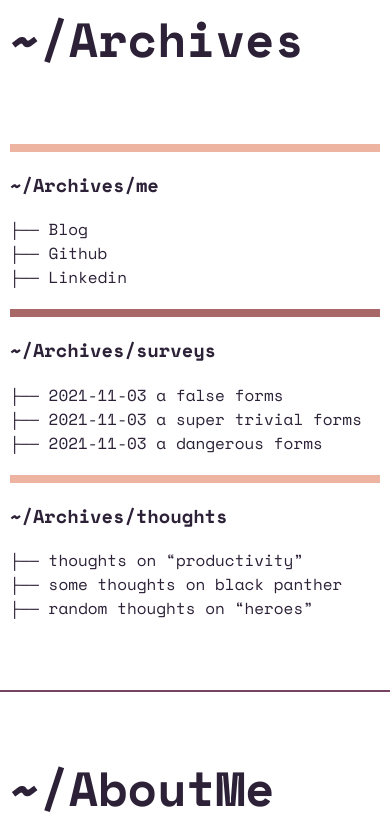
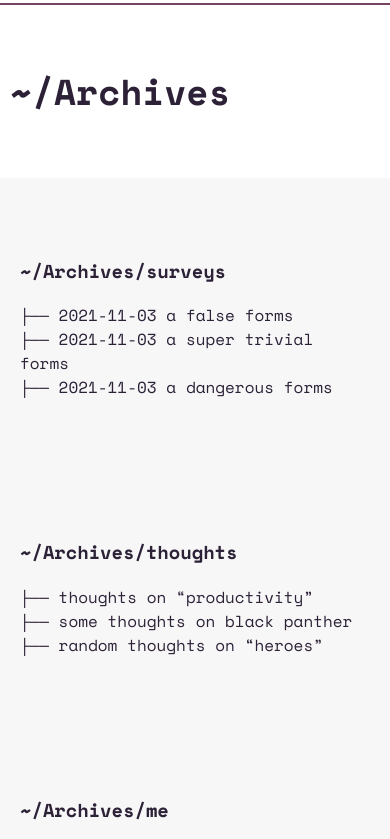
Before and after one commit to dejardim/IF668-WebProject, a plain HTML site: page index.html in a window 390 px wide. Shown: the part 734-1573 px from the top of the page. Drawn offline with nearby package versions, Linux system fonts and the light colour scheme.

Commit message:
Update style.css

```diff
--- a/style.css
+++ b/style.css
@@ -117,13 +117,78 @@ img {
     font-size: 2em;
     max-width: 960px;
     margin: 0 auto;
-    padding: 60px 10px;
+    padding: 90px 10px;
     align-items: center;
     justify-content: center;
 }
 
 .ml-meme p {
     padding: 10px;
+}
+
+@media (max-width: 600px) {
+    .ml-meme {
+        padding: 60px 10px;
+    }
+}
+
+/* Archives */
+
+.links {
+    border-top: 2px solid #764462;
+    max-width: 960px;
+    margin: 60px auto;
+    padding: 60px 0;
+}
+
+.links h1 {
+    font-size: 3em;
+    margin: 0 10px 60px 10px;
+}
+
+.links a {
+    color: #2C2137;
+}
+
+.links a:hover {
+    color: #764462;
+}
+
+.links-container {
+    display: flex;
+    flex-wrap: wrap;
+    align-items: flex-start;
+    background: #f7f7f7;
+}
+
+.links-item {
+    flex: 1 1 175px;
+    margin: 10px;
+    padding: 60px 20px;
+}
+
+.order2 {
+
+    order: 1;
+}
+
+.order1 {
+
+    order: 3;
+}
+
+.order3 {
+
+    order: 2;
+}
+
+@media (max-width: 600px) {
+    .links-item {
+        margin: 0;
+    }
+    .links h1 {
+        font-size: 2.25em;
+    }
 }
 
 /* About Me */
@@ -148,6 +213,13 @@ img {
     margin-bottom: .5em;
 }
 
+@media (max-width: 600px) {
+    .about-info h1 {
+        font-size: 2.25em;
+        margin-bottom: .6em;
+    }
+}
+
 .about-info p {
     font-size: 1.25em;
     line-height: 1.4;
@@ -158,59 +230,6 @@ img {
 .about-img {
     flex: 1 1 160px;
     margin: 0 10px;
-}
-
-/* Other Links */
-
-.links {
-    max-width: 960px;
-    margin: 60px auto;
-}
-
-.links h1 {
-    font-size: 3em;
-    margin: 0 10px 60px 10px;
-}
-
-.links a {
-    color: #2C2137;
-}
-
-.links a:hover {
-    color: #764462;
-}
-
-.links-container {
-    display: flex;
-    flex-wrap: wrap;
-    align-items: flex-start;
-}
-
-.links-item {
-    flex: 1 1 175px;
-    margin: 10px;
-}
-
-.links-item h2 {
-    font-size: 3em;
-    color: #222;
-    background: #f7f7f7;
-    padding: 60px 20px;
-}
-
-.order2 {
-    border-top: 8px solid #A96868;
-    order: 2;
-}
-
-.order1 {
-    border-top: 8px solid #EDB4A1;
-    order: 1;
-}
-
-.order3 {
-    border-top: 8px solid #EDB4A1;
-    order: 3;
 }
 
 /* Interests */
@@ -227,6 +246,12 @@ img {
     font-size: 3em;
     margin: 0 10px;
     margin-bottom: .5em;
+}
+
+@media (max-width: 600px) {
+    #interests h1 {
+        font-size: 2.25em;
+    }
 }
 
 .interests {
```
